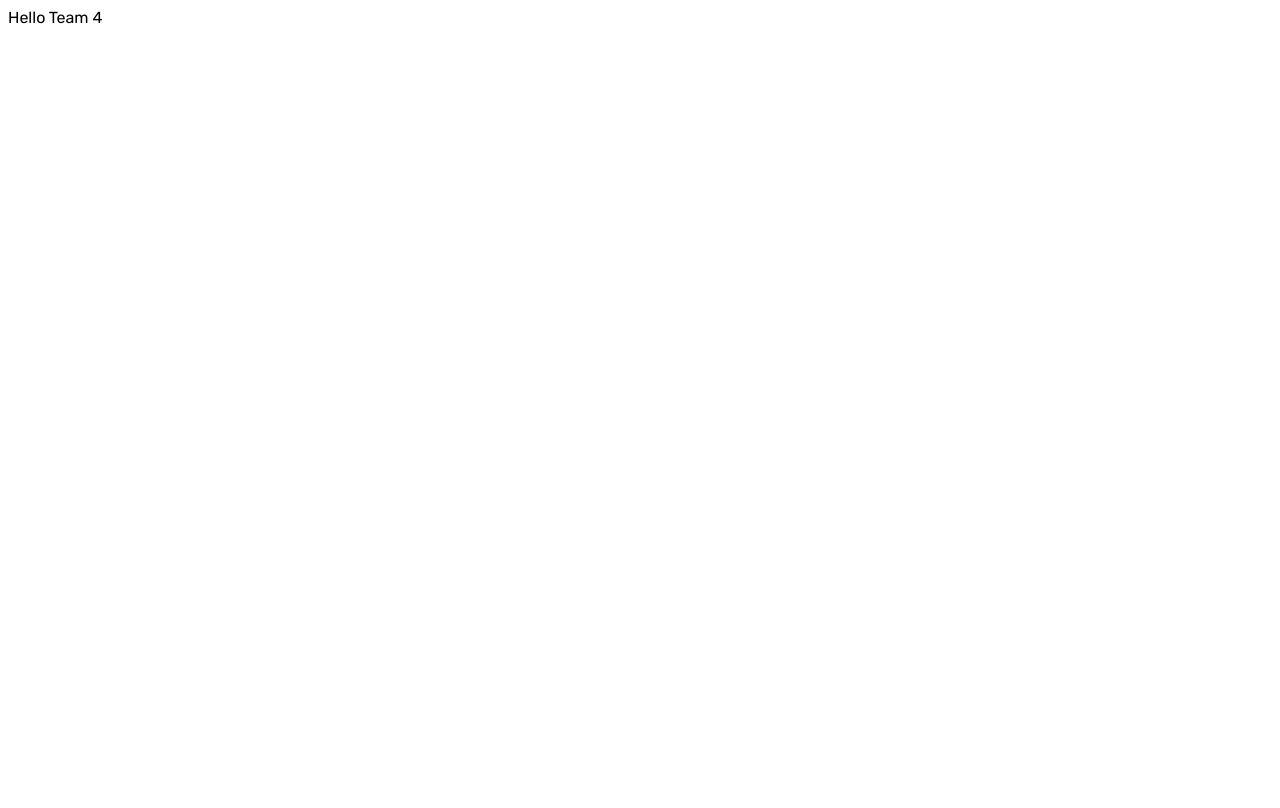
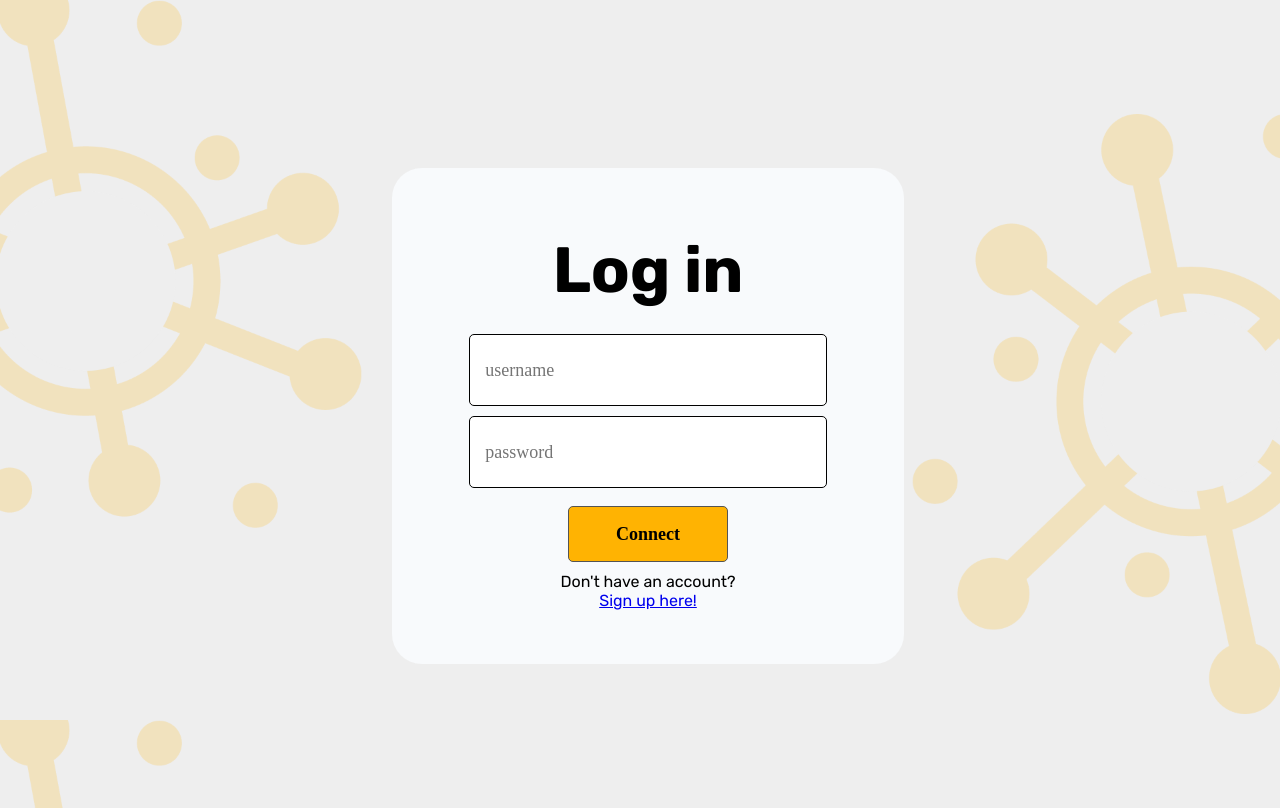
Before and after one commit to VyLanTran/RelationshipManagement, a React (Create React App) app in the folder client/: page / in a window 1280 px wide. Built offline with nearby package versions, Linux system fonts and the light colour scheme.

Commit message:
Restructuring according to Folder Structure from Vy

```diff
--- a/client/src/App.js
+++ b/client/src/App.js
@@ -1,5 +1,18 @@
+import Login from "./pages/Login.tsx"
+import SignUp from "./pages/SignUp.tsx"
+import { BrowserRouter as Router, Route, Routes } from "react-router-dom";
+
 function App() {
-  return <div className="app">Hello Team 4</div>;
+  return (
+    <Router>
+      <div className="app">
+        <Routes>
+          <Route path="/" element={<Login />} />
+          <Route path="/SignUp" element={<SignUp />} />
+        </Routes>
+      </div>
+    </Router>
+  )
 }
 
 export default App;
--- a/client/src/pages/login.module.css
+++ b/client/src/pages/login.module.css
@@ -1,5 +1,5 @@
 body {
-    background-image: url('../components/background/background.png');
+    background-image: url('../../public/assets/background.png');
     background-color: #EEEEEE;
     background-size: 100%;
     overflow: hidden;
--- a/client/src/pages/login.tsx
+++ b/client/src/pages/login.tsx
@@ -11,7 +11,7 @@ const Login: React.FC = () => {
                     <input className={styles.textStyles} placeholder="username" id="username" name="username" />
                     <input className={styles.textStyles} placeholder="password" id="password" name="password" />
                     <input className={styles.submit} type="submit" value="Connect" />
-                    <p>Don't have an account? <br/><Link to='/Signup'>Sign up here!</Link></p>
+                    <p>Don't have an account? <br/><Link to='/SignUp'>Sign up here!</Link></p>
                 </div>
             </form>
         </header>
--- a/client/src/pages/signup.tsx
+++ b/client/src/pages/signup.tsx
@@ -1,9 +1,8 @@
 import React from "react";
 import styles from "./login.module.css";
 import { SocialIcon } from 'react-social-icons'
-import { Link } from 'react-router-dom'
 
-const Signup: React.FC = () => {
+const SignUp: React.FC = () => {
     return (
         <header className="App-login">
             <form style={{ width: '100%', display: 'flex', justifyContent: 'center' }}>
@@ -25,4 +24,4 @@ const Signup: React.FC = () => {
     );
 }
 
-export default Signup;
+export default SignUp;
```
Also changed, not shown: client/src/Login.js (deleted, +0 -18 lines), client/public/assets/background.png (renamed from client/src/components/background/background.png).
